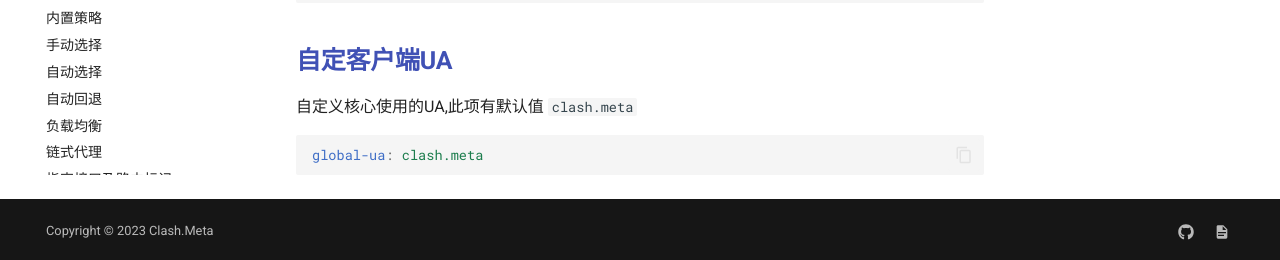
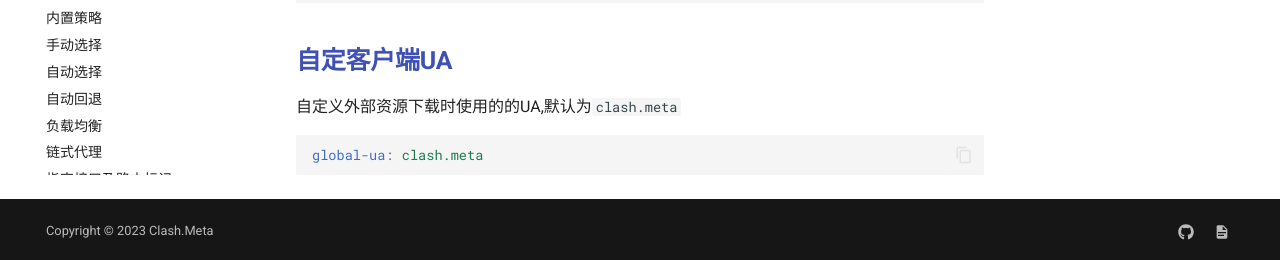
Before and after one commit to MetaCubeX/Meta-Docs, an MkDocs documentation site: the page built from docs/config/general.md, in a window 1280 px wide and 900 px high, scrolled down 5111 px. Shown: the part 637-897 px from the top of the window. Built offline with MkDocs 1.6.1 and Material for MkDocs 9.7.7, drawn with Linux system fonts in a browser that asks for light colours; comment, search, counter and statistics services are not loaded.

Commit message:
Update general.md

````diff
--- a/docs/config/general.md
+++ b/docs/config/general.md
@@ -260,7 +260,7 @@ geox-url:
 
 ## **自定客户端UA**
 
-自定义核心使用的UA,此项有默认值 `clash.meta`
+自定义外部资源下载时使用的的UA,默认为`clash.meta`
 
 ```yaml
 global-ua: clash.meta
````
